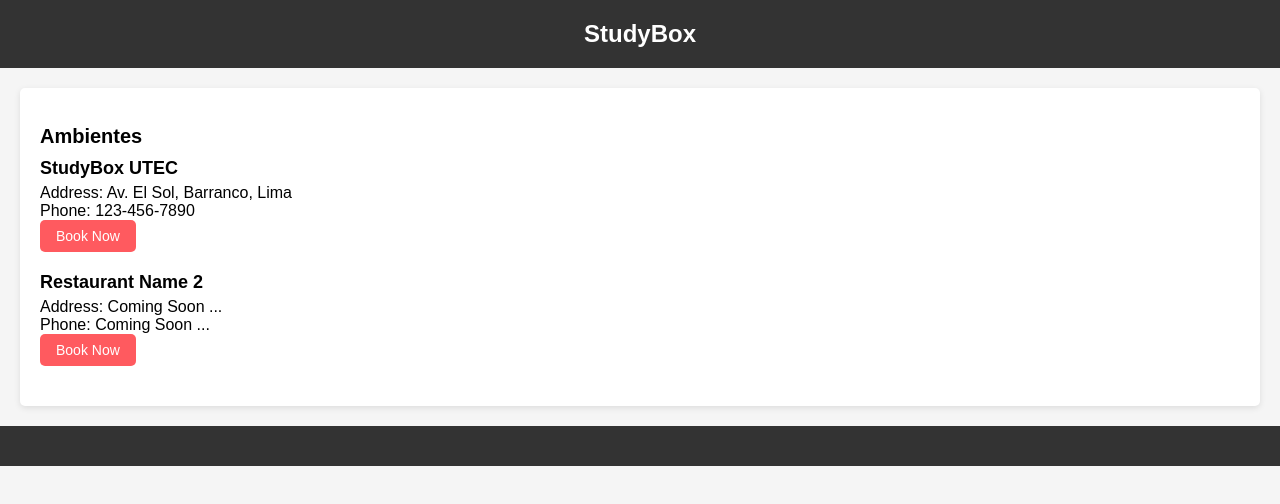
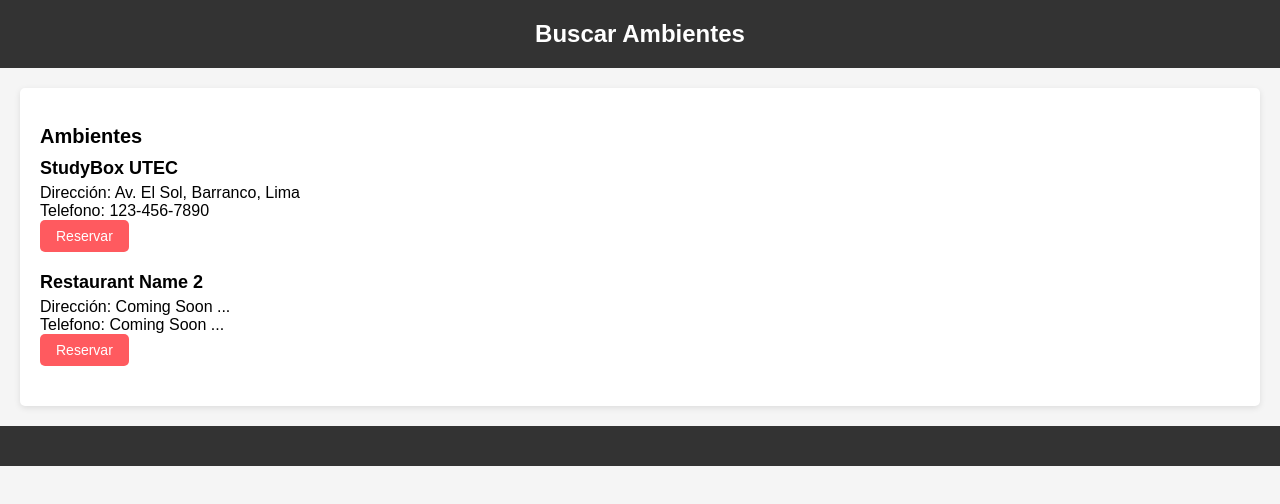
Before and after one commit to Ereiclo/studybox, a plain HTML site: page app/buscar.html in a window 1280 px wide. Drawn offline with Linux system fonts and the light colour scheme.

Commit message:
texto a esp

```diff
--- a/app/buscar.html
+++ b/app/buscar.html
@@ -4,13 +4,13 @@
 <head>
   <meta charset="UTF-8">
   <meta name="viewport" content="width=device-width, initial-scale=1.0">
-  <title>StudyBoxes</title>
+  <title>Buscar Ambientes</title>
   <link rel="stylesheet" href="buscar.css"> <!-- Link to your CSS file -->
 </head>
 
 <body>
   <header>
-    <h1>StudyBox</h1>
+    <h1>Buscar Ambientes</h1>
   </header>
 
   <main>
@@ -20,20 +20,20 @@
         <!-- Placeholder list of restaurants -->
         <li>
           <h3>StudyBox UTEC</h3>
-          <p>Address: Av. El Sol, Barranco, Lima
+          <p>Dirección: Av. El Sol, Barranco, Lima
           </p>
-          <p>Phone: 123-456-7890</p>
+          <p>Telefono: 123-456-7890</p>
           <a href="/app/schedule.html">
-            <button class="book-button">Book Now</button>
+            <button class="book-button">Reservar</button>
           </a>
 
         </li>
         <li>
           <h3>Restaurant Name 2</h3>
-          <p>Address: Coming Soon ... </p>
-          <p>Phone: Coming Soon ... </p>
+          <p>Dirección: Coming Soon ... </p>
+          <p>Telefono: Coming Soon ... </p>
           <a href="/app/schedule.html">
-            <button class="book-button">Book Now</button>
+            <button class="book-button">Reservar</button>
           </a>
         </li>
       </ul>
```
